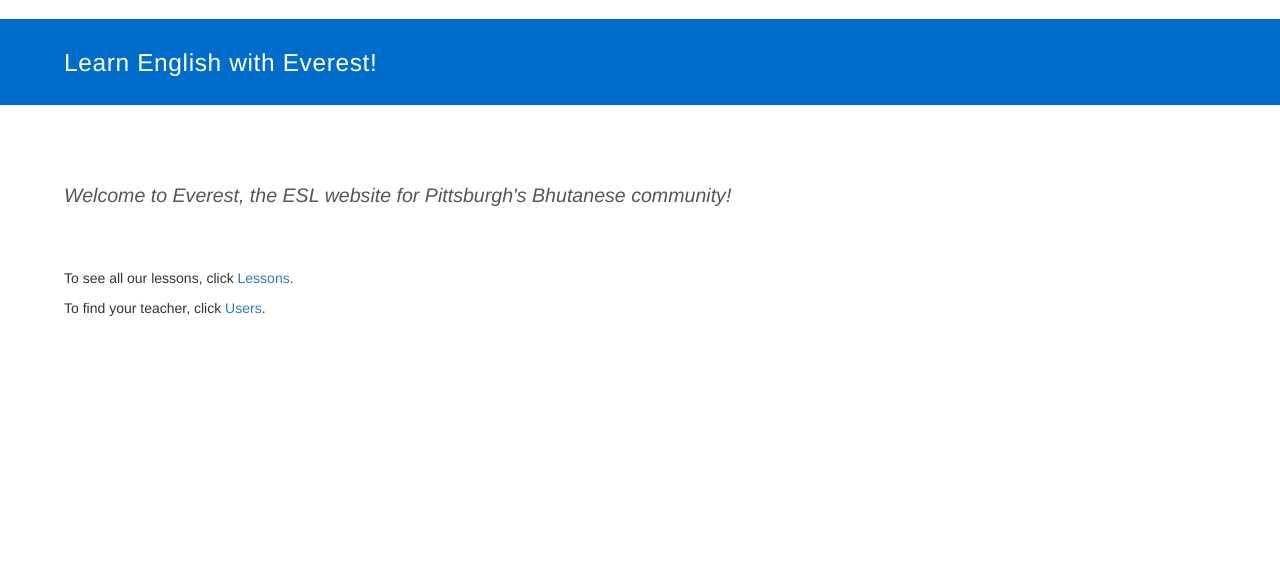
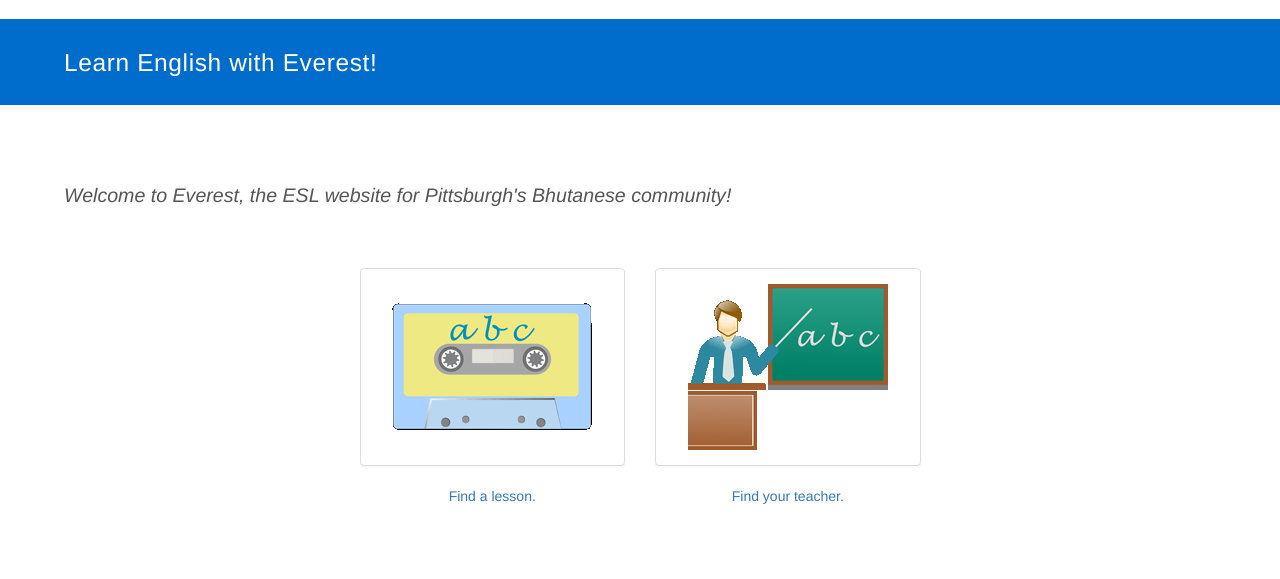
Before and after one commit to evansp01/everestesl, a Django app: page / in a window 1280 px wide. Shown: the part 51-630 px from the top of the page. Run offline with Django 3.2, Linux system fonts and the light colour scheme; some libraries are stand-ins or nearby versions.

Commit message:
Made front index simpler for nonliterate folks.

```diff
--- a/everest/templates/everest/index.html
+++ b/everest/templates/everest/index.html
@@ -1,13 +1,37 @@
 {% extends "everest/base.html" %}
+{% load staticfiles %}
+
 {% block pageheader %}
-    Learn English with Everest!
+Learn English with Everest!
 {% endblock %}
 
 {% block content %}
 <p class="subtitle">Welcome to Everest, the ESL website for Pittsburgh's Bhutanese community!</p>
 
-<p>To see all our lessons, click <a href="{% url 'search_lessons' %}"> Lessons</a>.</p>
+<div class="row">
+    <div class="col-md-3 col-md-offset-3">
+        <div class="panel panel-default">
+            <div class="panel-body" align="center">
+                <a href="{% url 'search_lessons' %}">
+                    <img src="{% static 'everest/img/tape.gif' %}" />
 
-<p>To find your teacher, click <a href="{% url 'search_users' %}"> Users</a>.</p>
+                </a>
+            </div>
+
+        </div>
+        <p align="center"><a href="{% url 'search_lessons' %}">Find a lesson.</a></p>
+    </div>
+    <div class="col-md-3">
+        <div class="panel panel-default">
+
+            <div class="panel-body" align="center">
+                <a href="{% url 'search_users' %}">
+                    <img src="{% static 'everest/img/teacher.gif' %}" />
+                </a>
+            </div>
+        </div>
+        <p align="center"><a href="{% url 'search_users' %}">Find your teacher.</a></p>
+    </div>
+</div>
 
 {% endblock %}
```
Also changed, not shown: everest/static/everest/img/tape.gif (added), everest/static/everest/img/teacher.gif (added).
